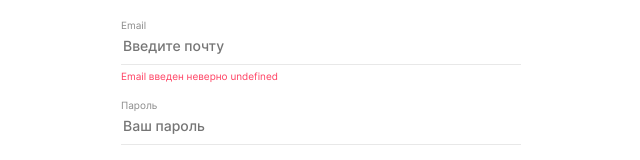
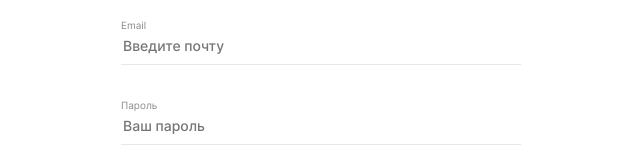
Before and after one commit to mintolime/movies-explorer-frontend, a React (Create React App) app: page /signin in a window 1280 px wide. Shown: the part 359-519 px from the top of the page, without its empty margins (319-959 px from the left). Built offline with nearby package versions, Linux system fonts and the light colour scheme.

Commit message:
fix: changed the input field validation in all forms

```diff
--- a/src/components/Button/Button.css
+++ b/src/components/Button/Button.css
@@ -120,6 +120,6 @@
 .button_disabled {
   /* background: #F8F8F8;
   color: #C2C2C2; */
-  cursor: no-drop;
   opacity: .3;
+  pointer-events: none;
 }
--- a/src/components/EntryForm/EntryForm.jsx
+++ b/src/components/EntryForm/EntryForm.jsx
@@ -20,7 +20,7 @@ function EntryForm({ title, children, btnText, linkText, onSubmit, isValidBtn, i
           {children}
           <Button
             btnClass={`button_type_entry button_type_entry_profile ${
-              isValidBtn & isValidEmail ? '' : 'button_disabled'
+              isValidBtn ? '' : 'button_disabled'
             }`}
             btnType="submit"
             btnText={btnText}
--- a/src/components/Header/Header.jsx
+++ b/src/components/Header/Header.jsx
@@ -7,6 +7,7 @@ import { useResize } from '../../hooks/useResize';
 import logo from '../../images/logo-header.svg';
 
 import HeaderNav from './HeaderNav';
+import { SCREEN_MD } from '../../utils/constants';
 
 function Header({isLoggedIn}) {
   const size = useResize();
@@ -18,7 +19,7 @@ function Header({isLoggedIn}) {
         <img className="header__logo" src={logo} alt="логотип шапки сайта" />
       </Link>
 
-      {size.width < 767 ? (
+      {size.width < SCREEN_MD ? (
         <Navigation isLoggedIn={isLoggedIn} />
       ) : (
         <HeaderNav isLoggedIn={isLoggedIn} />
--- a/src/components/Login/Login.jsx
+++ b/src/components/Login/Login.jsx
@@ -1,14 +1,13 @@
-import React from 'react';
+import React from "react";
 
-import EntryForm from '../EntryForm/EntryForm';
-import useFormAndValidation from '../../hooks/useFormAndValidation';
-import '../Login/Login.css';
+import EntryForm from "../EntryForm/EntryForm";
+import useFormAndValidation from "../../hooks/useFormAndValidation";
+import "../Login/Login.css";
 // import { validate } from '../../utils/functions';
 
 function Login({ onAuthorization }) {
-  const { values, handleChange, isValid,isValidEmail ,errors } = useFormAndValidation();
-  // валидация почты
-  // const validEmail = EmailValidator(values.email);
+  const { values, handleChange, isValid,  errors } =
+    useFormAndValidation();
 
   function handleSubmit(evt) {
     // Запрещаем браузеру переходить по адресу формы
@@ -26,13 +25,12 @@ function Login({ onAuthorization }) {
       linkText="Регистрация"
       onSubmit={handleSubmit}
       isValidBtn={isValid}
-      isValidEmail={isValidEmail}
-      >
+    >
       <fieldset className="form__inner form__inner_padding-bottom">
         <label className="form__label form__label_profile ">Email </label>
         <input
-          className={`form__input ${isValid ? '' : 'form__input-error_active'}`}
-          value={values.email || ''}
+          className={`form__input ${isValid ? "" : "form__input-error_active"}`}
+          value={values.email || ""}
           onChange={handleChange}
           name="email"
           type="email"
@@ -42,18 +40,16 @@ function Login({ onAuthorization }) {
           maxLength="30"
           required
         />
-        <span className="form__input-error">
-          {isValidEmail  ? '' : `Email введен неверно ${errors.email}`}
-        </span>
+        <span className="form__input-error">{errors.email}</span>
 
         <label className="form__label form__label_profile">Пароль </label>
         <input
-          className={`form__input ${isValid ? '' : 'form__input-error_active'}`}
+          className={`form__input ${isValid ? "" : "form__input-error_active"}`}
           name="password"
           type="password"
           aria-label="Ваш пароль"
           placeholder="Ваш пароль"
-          value={values.password || ''}
+          value={values.password || ""}
           minLength="8"
           maxLength="30"
           onChange={handleChange}
--- a/src/components/Profile/Profile.jsx
+++ b/src/components/Profile/Profile.jsx
@@ -1,21 +1,27 @@
-import { Link } from 'react-router-dom';
+import { Link } from "react-router-dom";
 
-import useFormAndValidation from '../../hooks/useFormAndValidation';
-import Button from '../Button/Button';
-import '../Profile/Profile.css';
-import { CurrentUserContext } from '../../context/CurrentUserContext';
-import React from 'react';
+import useFormAndValidation from "../../hooks/useFormAndValidation";
+import Button from "../Button/Button";
+import "../Profile/Profile.css";
+import { CurrentUserContext } from "../../context/CurrentUserContext";
+import React from "react";
 
 function Profile({ onLogout, onUpdateUser, isCorrectResponse }) {
-  const { values, handleChange, errors, resetForm, isValid,isValidEmail } =
+  const { values, handleChange, errors, isValid, setValues, setIsValid } =
     useFormAndValidation();
-  // const validEmail = EmailValidator(values.email);
   const currentUser = React.useContext(CurrentUserContext);
   const [showSaveBtn, setShowSaveBtn] = React.useState(false);
+  // // console.log('user',currentUser.name);
+  // //  console.log('value',values.name);
+  //   console.log('checkBT',currentUser.name !== values.name);
+  //    console.log('checkval',);
 
 React.useEffect(() => {
-    currentUser ? resetForm(currentUser) : resetForm();
-  }, [resetForm, currentUser]);
+  if (currentUser) {
+    setValues(currentUser);
+    setIsValid(true);
+  }
+}, [currentUser, setIsValid, setValues]);
 
   function handleSubmit(evt) {
     // Запрещаем браузеру переходить по адресу формы
@@ -34,8 +40,6 @@ function Profile({ onLogout, onUpdateUser, isCorrectResponse }) {
     }
   }, [isCorrectResponse]);
 
-  // console.log('response', isCorrectResponse);
-  // console.log('btn', showSaveBtn);
   return (
     <section className="profile">
       <form className="profile__form" onSubmit={handleSubmit}>
@@ -44,7 +48,7 @@ function Profile({ onLogout, onUpdateUser, isCorrectResponse }) {
           <label className="profile__label">Имя</label>
           <input
             className="profile__input"
-            value={values.name || ''}
+            value={values.name || ""}
             onChange={handleChange}
             name="name"
             type="text"
@@ -63,7 +67,7 @@ function Profile({ onLogout, onUpdateUser, isCorrectResponse }) {
           <label className="profile__label">Email</label>
           <input
             className="profile__input"
-            value={values.email || ''}
+            value={values.email || ""}
             onChange={handleChange}
             name="email"
             type="email"
@@ -73,21 +77,23 @@ function Profile({ onLogout, onUpdateUser, isCorrectResponse }) {
             maxLength="30"
             required
           />
-          <span className="profile__input-error">
+          {/* <span className="profile__input-error">
             {isValidEmail ? '' : `Email введен неверно ${errors.email}`}
-          </span>
+          </span> */}
 
-          {/* <span className="profile__input-error">{errors.email}</span> */}
+          <span className="profile__input-error">{errors.email}</span>
         </fieldset>
         <div className="profile__button-box">
+           {/* по тз должна быть откл. кнопка редактирования
+           в моей реализации она служит ссылкой на импут и переход в режим редактирования  */}
           {showSaveBtn ? (
              <Button
             btnClass={`button_type_profile-save ${
-                isValid & isValidEmail ? '' : 'button_disabled'
+              !currentUser || currentUser.name === values.name || !isValid ? "button_disabled" : ""
             } `}
             btnType="submit"
             btnText="Сохранить"
-              // btnText={isCorrectResponse ? 'Сохранение...' : 'Сохранить'}
+            // disabled={!currentUser || currentUser.name === values.name || !isValid}
           />
           ) : (
             <a
@@ -95,11 +101,16 @@ function Profile({ onLogout, onUpdateUser, isCorrectResponse }) {
               href="#input-name"
               onClick={() => {
                 setShowSaveBtn(true);
-              }}>
+              }}
+            >
               Редактировать
             </a>
           )}
-          <Link to="/" className="profile__link_logout page__link" onClick={onLogout}>
+          <Link
+            to="/"
+            className="profile__link_logout page__link"
+            onClick={onLogout}
+          >
             Выйти из аккаунта
           </Link>
         </div>
--- a/src/components/Register/Register.jsx
+++ b/src/components/Register/Register.jsx
@@ -1,19 +1,16 @@
 // import '../Register/Register.css'
-import React from 'react';
-import EntryForm from '../EntryForm/EntryForm';
-import useFormAndValidation from '../../hooks/useFormAndValidation';
+import React from "react";
+import EntryForm from "../EntryForm/EntryForm";
+import useFormAndValidation from "../../hooks/useFormAndValidation";
 
 function Register({ onRegister }) {
-  const { values, handleChange, isValid, errors,isValidEmail } = useFormAndValidation();
-  // валидация почты
-
+  const { values, handleChange, isValid, errors } = useFormAndValidation();
   function handleSubmit(evt) {
     // Запрещаем браузеру переходить по адресу формы
     evt.preventDefault();
-    console.log('values', values);
+    console.log("values", values);
     onRegister(values);
   }
-console.log(isValidEmail)
 
   return (
     <EntryForm
@@ -22,13 +19,12 @@ console.log(isValidEmail)
       linkText="Войти"
       onSubmit={handleSubmit}
       isValidBtn={isValid}
-      isValidEmail={isValidEmail}
-      >
+    >
       <fieldset className="form__inner form__inner_padding-bottom">
         <label className="form__label">Имя</label>
         <input
-          className={`form__input ${isValid ? '' : 'form__input-error_active'}`}
-          value={values.name || ''}
+          className={`form__input ${isValid ? "" : "form__input-error_active"}`}
+          value={values.name || ""}
           onChange={handleChange}
           name="name"
           type="text"
@@ -43,8 +39,8 @@ console.log(isValidEmail)
 
         <label className="form__label">Email</label>
         <input
-          className={`form__input ${isValid ? '' : 'form__input-error_active'}`}
-          value={values.email || ''}
+          className={`form__input ${isValid ? "" : "form__input-error_active"}`}
+          value={values.email || ""}
           onChange={handleChange}
           name="email"
           type="email"
@@ -55,18 +51,16 @@ console.log(isValidEmail)
           autoComplete="off"
           required
         />
-        <span className="form__input-error">
-          {isValidEmail ? '' : `Email введен неверно ${errors.email}`}
-        </span>
+        <span className="form__input-error">{errors.email}</span>
 
         <label className="form__label">Пароль</label>
         <input
-          className={`form__input ${isValid ? '' : 'form__input-error_active'}`}
+          className={`form__input ${isValid ? "" : "form__input-error_active"}`}
           name="password"
           type="password"
           aria-label="Ваш пароль"
           placeholder="Ваш пароль"
-          value={values.password || ''}
+          value={values.password || ""}
           minLength="8"
           maxLength="30"
           onChange={handleChange}
--- a/src/hooks/useFormAndValidation.js
+++ b/src/hooks/useFormAndValidation.js
@@ -1,53 +1,52 @@
 import React from "react";
-import { regExpEmail } from "../utils/constants";
+import { regExpEmail, regExpName } from "../utils/constants";
 
 export default function useFormAndValidation() {
   const [values, setValues] = React.useState({});
   const [errors, setErrors] = React.useState({});
   const [isValid, setIsValid] = React.useState(false);
-  const [isValidEmail, setIsValidEmail] = React.useState(false);
 
   const handleChange = (e) => {
     const { name, value } = e.target;
     setValues({ ...values, [name]: value });
-    setErrors({ ...errors, [name]: e.target.validationMessage });
     setIsValid(e.target.closest("form").checkValidity());
-    setIsValidEmail(regExpEmail.test(values));
+
+    // Валидация поля "Имя"
+    if (name === "name") {
+      const isValidName = regExpName.test(value);
+      setErrors({
+        ...errors,
+        [name]: isValidName ? "" : "Введите корректное имя",
+      });
+    }
+    // Валидация поля "Email"
+    else if (name === "email") {
+      const isValidEmail = regExpEmail.test(String(value).toLowerCase());
+      setErrors({
+        ...errors,
+        [name]: isValidEmail ? "" : "Введите корректный email",
+      });
+    }
+    // в случае других ошибок задается ошибка валидации от браузера
+    else {
+      setErrors({ ...errors, [name]: e.target.validationMessage });
+    }
   };
 
   const resetForm = React.useCallback(
-    (
-      newValues = {},
-      newErrors = {},
-      newIsValid = true,
-      newIsValidEmail = false
-    ) => {
+    (newValues = {}, newErrors = {}, newIsValid = true) => {
       setValues(newValues);
       setErrors(newErrors);
       setIsValid(newIsValid);
-      setIsValidEmail(newIsValidEmail);
     },
     [setValues, setErrors, setIsValid]
   );
-
-  // для валидации почты
-  // const EmailValidator = (values) => {
-  //   React.useEffect(() => {
-  //     if (!values) {
-  //       return;
-  //     }
-  //     setIsValidEmail(regExpEmail.test(values));
-  //   }, [values]);
-
-  //   return isValidEmail;
-  // };
 
   return {
     values,
     handleChange,
     errors,
     isValid,
-    isValidEmail,
     resetForm,
     setValues,
     setIsValid,
--- a/src/utils/constants.js
+++ b/src/utils/constants.js
@@ -2,10 +2,12 @@
 export const SCREEN_SM = 319;
 export const SCREEN_MD = 767;
 export const SCREEN_XL = 1279;
-// для валидации почты
-export const regExpEmail = /^[-!#$%&'*+\/0-9=?A-Z^_a-z`{|}~](\.?[-!#$%&'*+\/0-9=?A-Z^_a-z`{|}~])*@[a-zA-Z0-9](-*\.?[a-zA-Z0-9])*\.[a-zA-Z](-?[a-zA-Z0-9])+$/;
+// для валидации почты и имени
+export const regExpName = /^[a-zA-Zа-яА-ЯёЁ]+(([',. -][a-zA-Zа-яА-ЯёЁ ])?[a-zA-Zа-яА-ЯёЁ]*)*$/g;
+export const regExpEmail =
+  /^[-!#$%&'*+\/0-9=?A-Z^_a-z`{|}~](\.?[-!#$%&'*+\/0-9=?A-Z^_a-z`{|}~])*@[a-zA-Z0-9](-*\.?[a-zA-Z0-9])*\.[a-zA-Z](-?[a-zA-Z0-9])+$/;
 //масcивы роутов компонента
-export const headerRoutes = ['/','/movies','/saved-movies','/profile']
-export const footerRoutes = ['/','/movies','/saved-movies']
+export const headerRoutes = ["/", "/movies", "/saved-movies", "/profile"];
+export const footerRoutes = ["/", "/movies", "/saved-movies"];
 
-export const apiBestMovieUrl = 'https://api.nomoreparties.co';
+export const apiBestMovieUrl = "https://api.nomoreparties.co";
```
Also changed, not shown: src/components/MoviesCardList/MoviesCardList.jsx (+35 -18 lines). Lines whose indentation alone changed are shown as unchanged.
